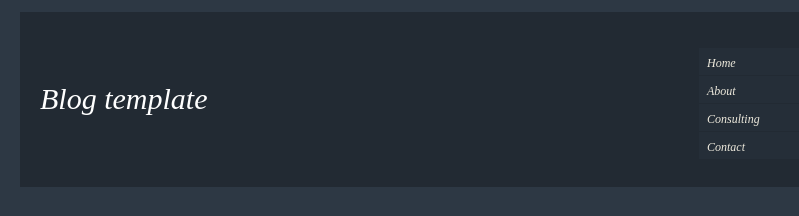
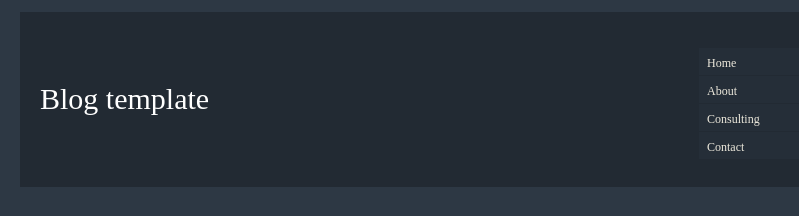
Before and after one commit to altair4ik1992/practic1, a plain HTML site: page index.html in a window 1280 px wide. Shown: the top 216 px of the page, 110-909 px from the left. Drawn offline with Linux system fonts and the light colour scheme.

Commit message:
change font style

```diff
--- a/css/style.css
+++ b/css/style.css
@@ -2,7 +2,7 @@
 
 body {
     font: 12px "Georgia Italic", "Myriad Pro Regular";
-    font-style: italic;
+    font-style: normal;
     background: #2d3844;
     color: rgba(0, 0, 0, 0.37);
 }
```
